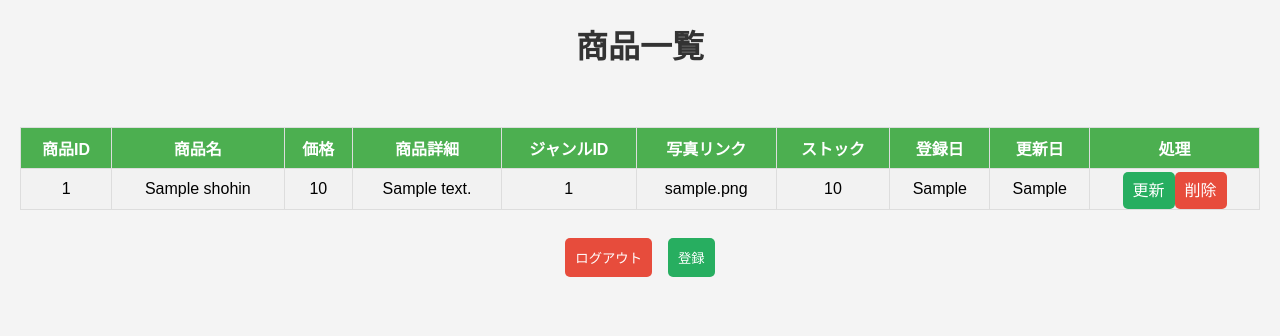
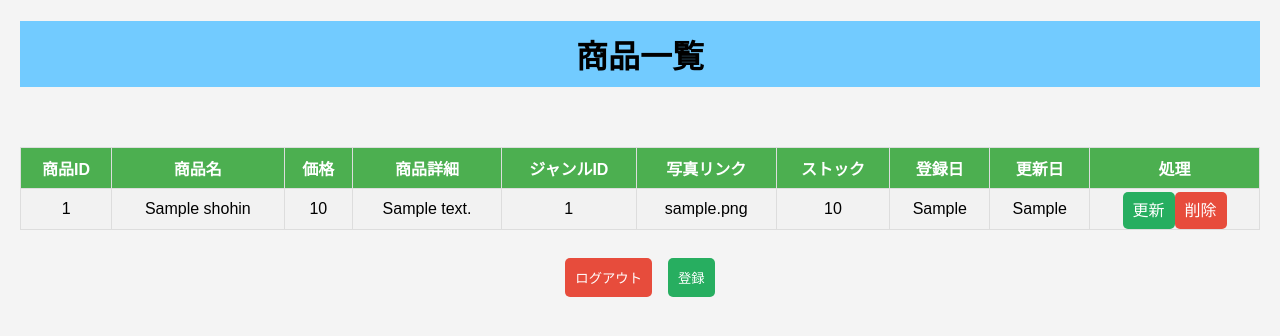
Before and after one commit to Rui0827/teamC, a PHP site: page /kanrisya_itiran.php in a window 1280 px wide. Shown: the top 336 px of the page. Run offline with PHP 8.4, Linux system fonts and the light colour scheme; tables that the repository leaves empty or names only in its code hold one stand-in row (values such as "Sample post").

Commit message:
cssの変更

```diff
--- a/system/css/kanrisya_itiran.css
+++ b/system/css/kanrisya_itiran.css
@@ -1,14 +1,15 @@
 h1{
+
+    background-color: rgb(114, 203, 255);
     text-align:center;
+    padding:10px;
 }
 body {
     font-family: Arial, sans-serif;
     background-color: #f4f4f4;
     margin: 20px;
 }
-h1 {
-    color: #333;
-}
+
 table {
     border-collapse: collapse;
     width: 100%;
```
